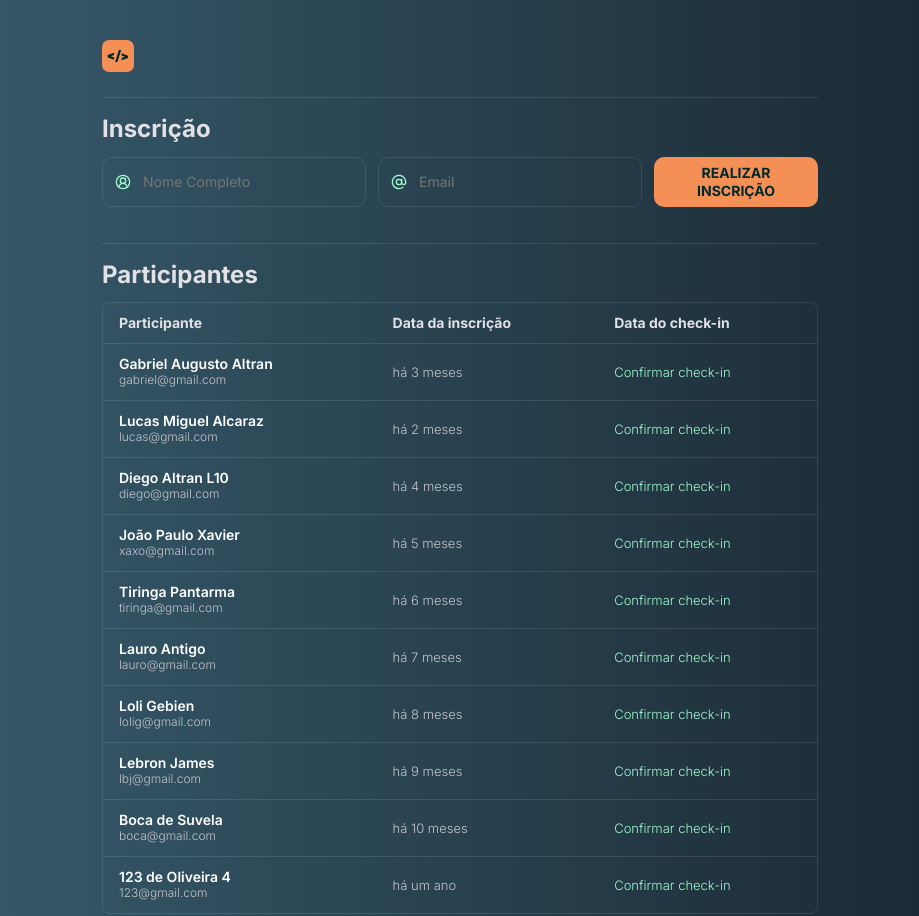
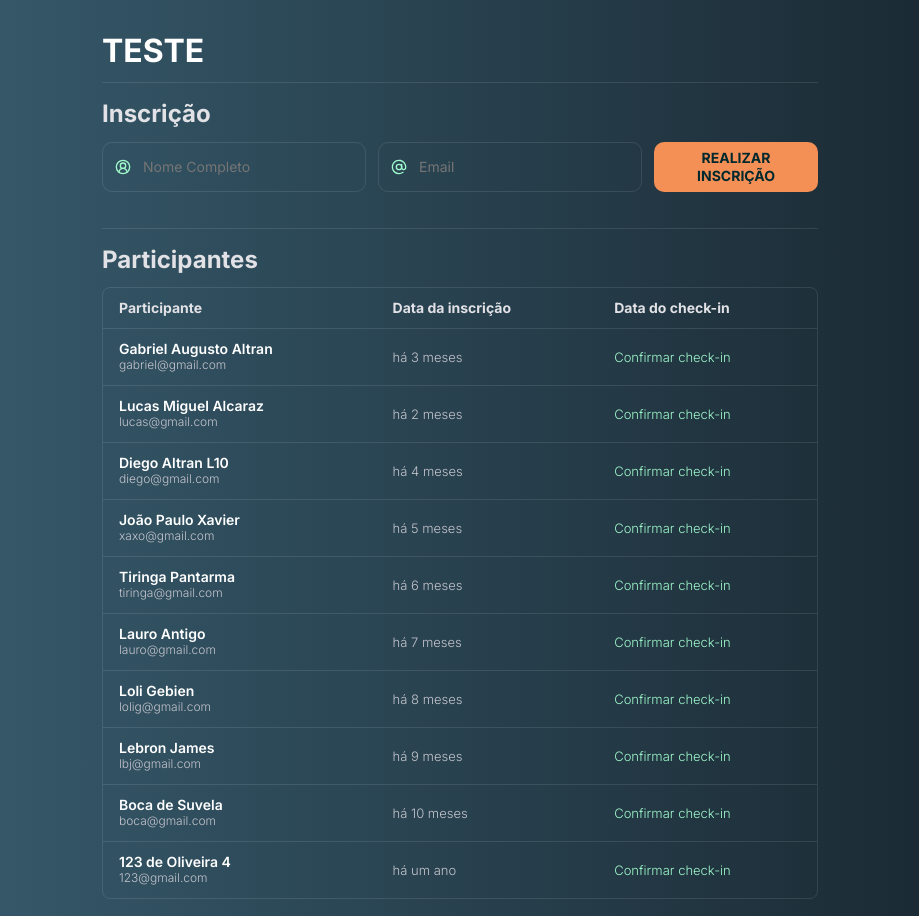
Before and after one commit to gabrielaltran/nlw-unite, a plain HTML site: page index.html in a window 1280 px wide. Shown: the top 916 px of the page, without its empty margins (180-1099 px from the left). Drawn offline with nearby package versions, Linux system fonts and the light colour scheme.

Commit message:
Feita algumas alterações de teste

```diff
--- a/index.html
+++ b/index.html
@@ -23,11 +23,7 @@
   <body>
     <div class="container">
       <header>
-        <svg width="32" height="32" viewBox="0 0 32 32" fill="none" xmlns="http://www.w3.org/2000/svg">
-          <rect width="32" height="32" rx="7.11111" fill="#F48F56"></rect>
-          <path fill-rule="evenodd" clip-rule="evenodd" d="M12.0682 15.0585V12.7587L5.71097 15.1201H5.69678V17.4821H5.71097L12.0682 19.8463V17.5416L8.80823 16.2976L12.0682 15.0585Z" fill="#00292E"></path>
-          <path fill-rule="evenodd" clip-rule="evenodd" d="M19.6328 18.0618L22.89 16.8249L19.6328 15.588V13.2882L25.9829 15.6524H25.9998V18.0165H25.9829L19.6328 20.3687V18.0618ZM16.9057 10.031L13.1708 22.0167H15.387L19.1219 10.031H16.9057Z" fill="#00292E"></path>
-        </svg>
+        <h1>TESTE</h1>
       </header>
 
       <form onsubmit="adicionarParticipante(event)">
```
